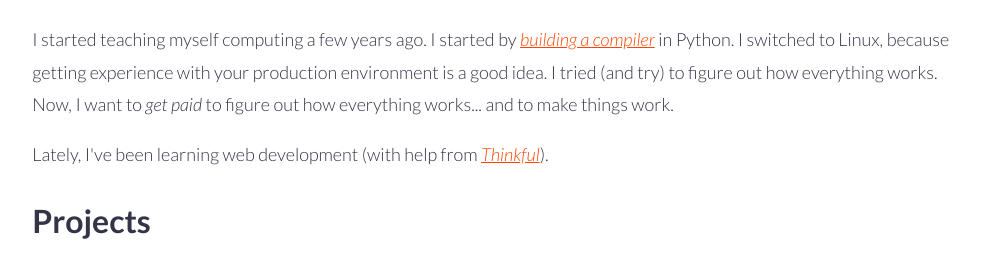
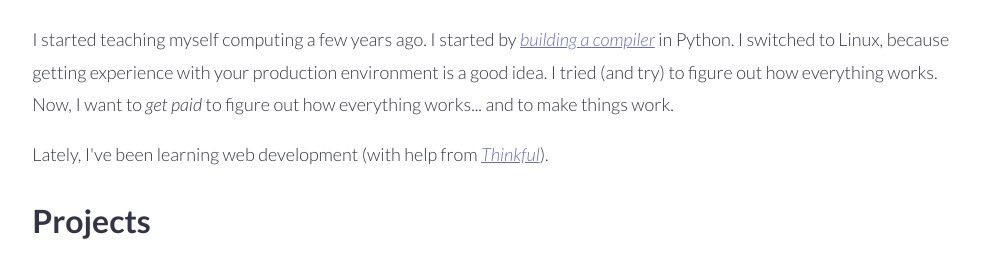
Before and after one commit to danrounds/portfolio, a plain HTML site: page index.html in a window 1280 px wide. Shown: the part 527-796 px from the top of the page, without its empty margins (147-1132 px from the left). Drawn offline with Linux system fonts and the light colour scheme.

Commit message:
Get rid of orange for links

```diff
--- a/style.css
+++ b/style.css
@@ -12,7 +12,7 @@
 /* } */
 
 a {
-    color: orangered;
+    color: #66d;
     font-style: italic;
     transition: all 0.5s;
 }
```
